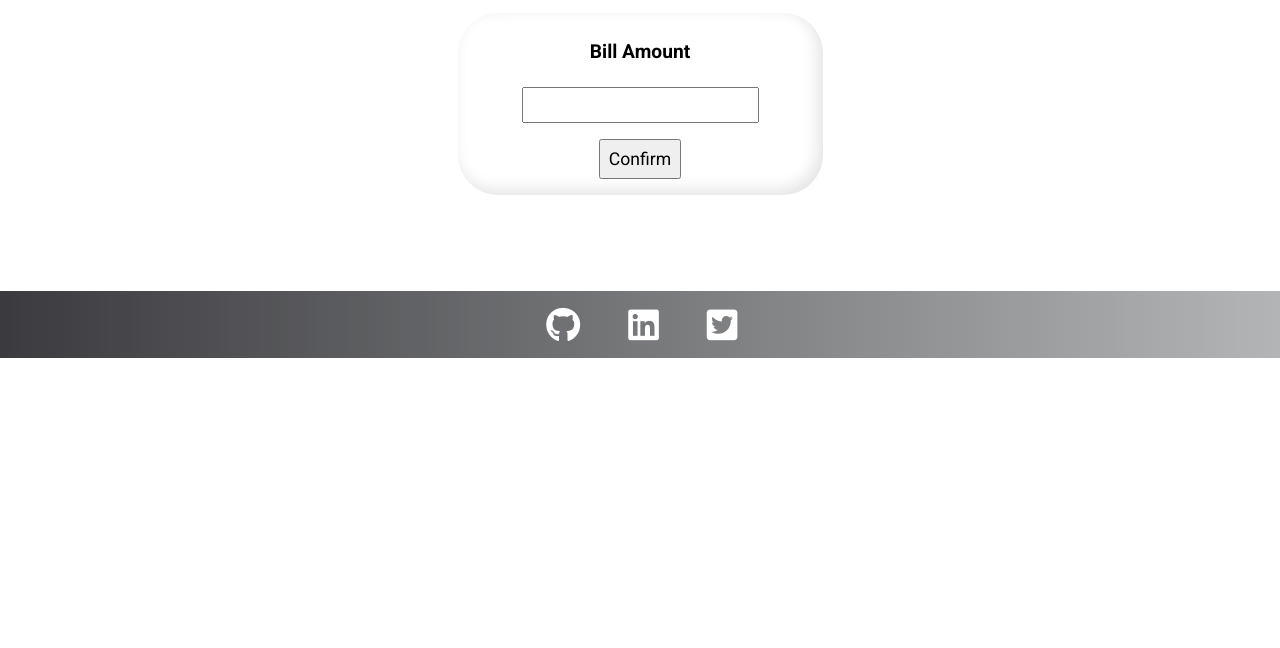
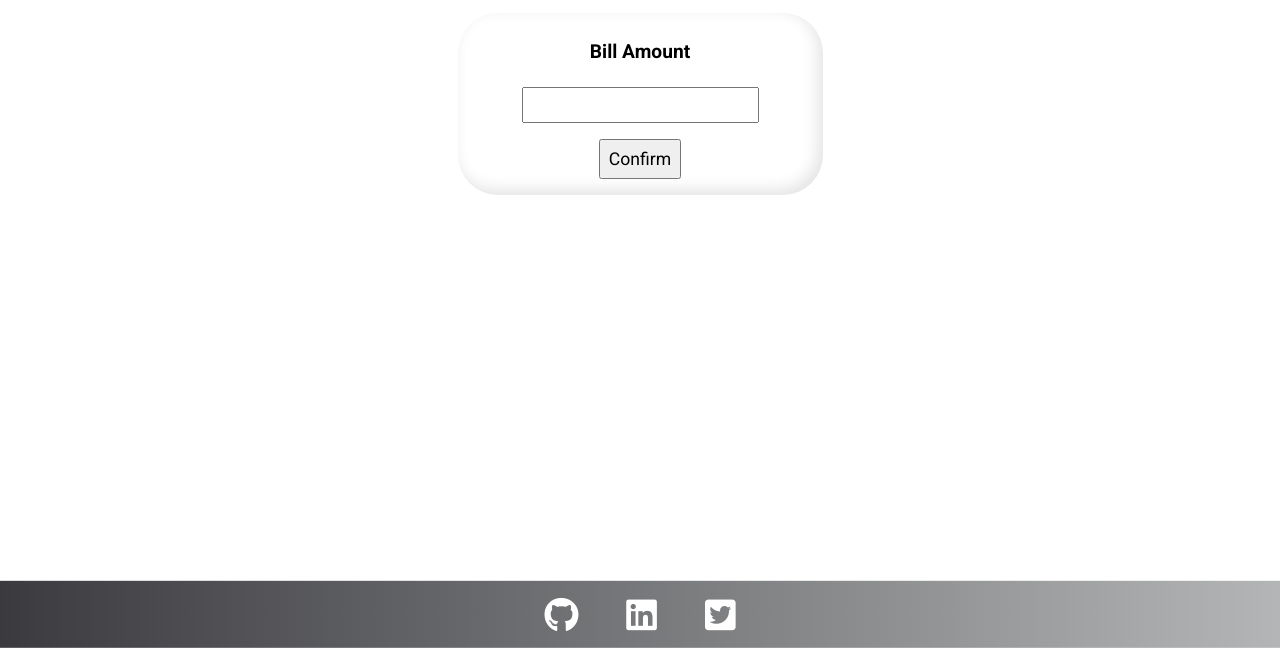
Before and after one commit to ravikumar1002/cash-register, a plain HTML site: page index.html in a window 1280 px wide. Shown: the part 152-800 px from the top of the page. Drawn offline with Linux system fonts and the light colour scheme.

Commit message:
fifx-footer

```diff
--- a/style.css
+++ b/style.css
@@ -13,6 +13,10 @@
 
 a{
     text-decoration: none;
+}
+
+body{
+    height: 100vh;
 }
 
 button, label, input {
@@ -157,6 +161,7 @@ td {
 .social-touch{
     position: sticky;
     bottom: 0;
+    top: 100%;
 }
 
 .icon-style{
@@ -168,7 +173,7 @@ footer{
    display: flex;
    gap: 3rem;
    justify-content: center;
-   width: 97.8vw;
+   width: auto;
    padding: 1rem;
    margin-top: 2rem;
    background: rgba(140, 140, 145, 0.719);
```
